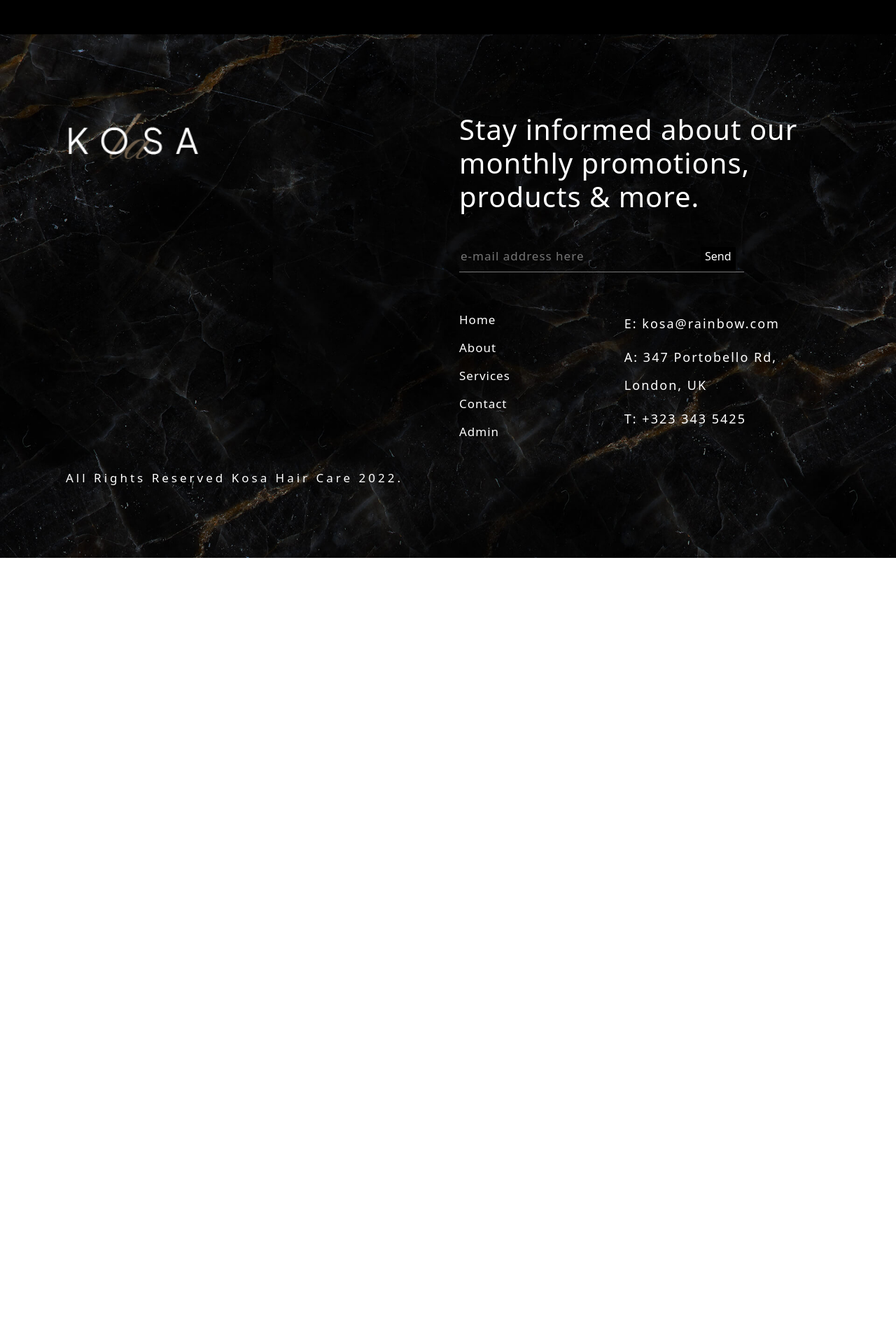
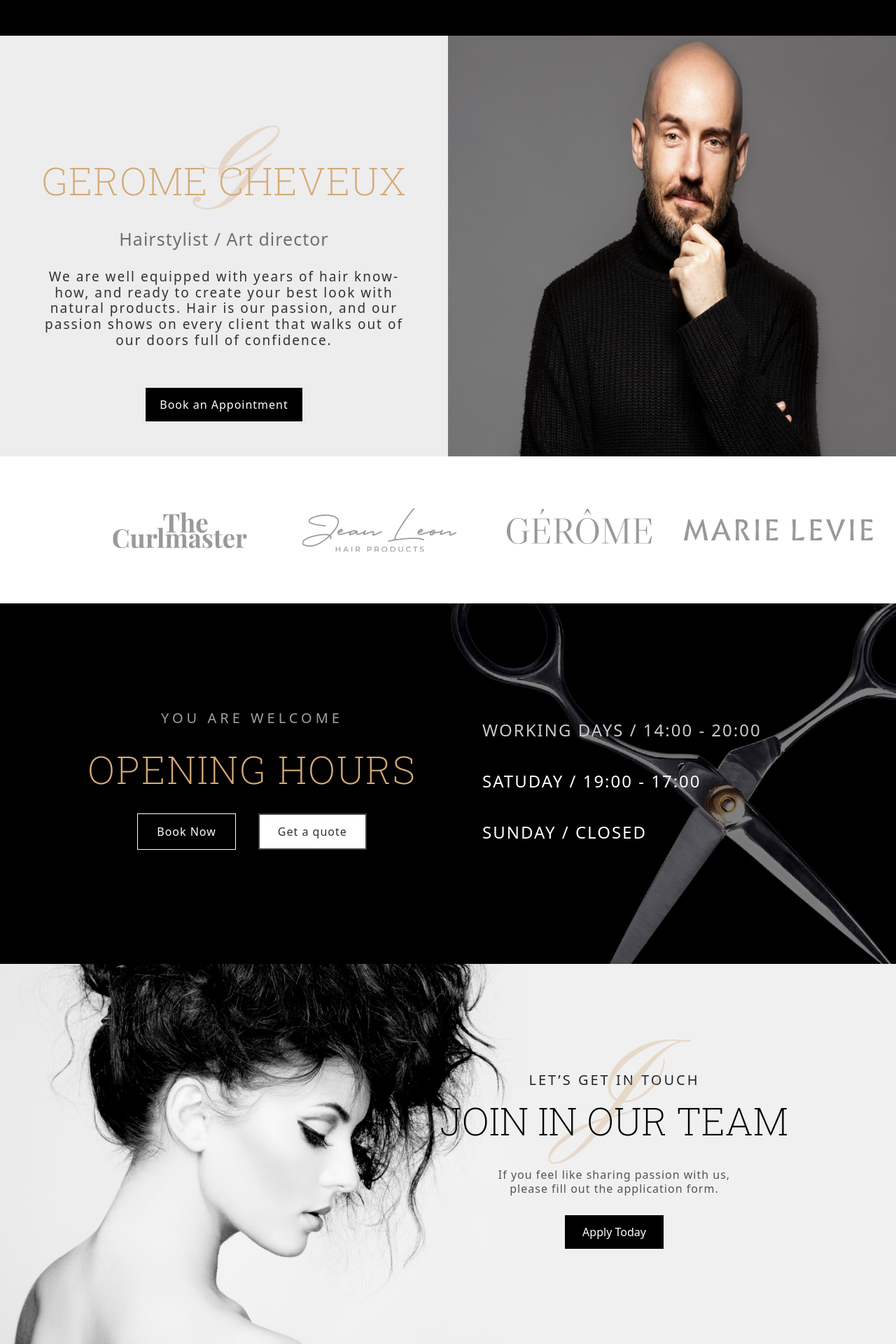
Before and after one commit to DipraDas/Kosa, a React (Create React App) app: page /about in a window 1280 px wide. Shown: the part 1120-3040 px from the top of the page at 70% size. Before the commit the page ends 1917 px from the top, so only its background shows below. Built offline with nearby package versions, Linux system fonts and the light colour scheme.

Commit message:
About 4 Sections Added

```diff
--- /dev/null
+++ b/src/components/Pages/About/About Hairstylist/AboutHairStylist.css
@@ -0,0 +1,65 @@
+.specialLetter{
+    font-family: 'Pinyon Script', cursive;
+    font-size: 170px;
+    color: #d4a8774e;
+    display: flex;
+    justify-content: center;
+    align-items: center;
+}
+
+.leftArtDirector{
+    display: flex;
+    flex-direction: column;
+    justify-content: center;
+    align-items: center;
+    background-color: rgba(226, 226, 226, 0.633);
+}
+
+.overwriteTitle{
+    position: relative;
+    width: 100%;
+    text-align: center;
+}
+
+.mainTitle{
+    position: absolute;
+    top: 0;
+    left: 0;
+    display: flex;
+    justify-content: center;
+    align-items: center;
+    width: 100%;
+    height: 100%;
+    font-family: 'Roboto Slab', serif;
+    font-size: 55px;
+    font-weight: 200;
+}
+.leftArtDirector h2{
+    margin-top: -60px;
+    letter-spacing: 1px;
+    font-size: 25px;
+    font-weight: 400;
+    color: rgb(111, 111, 111);
+}
+
+.leftArtDirector h3{
+    padding: 20px 40px;
+    font-size: 19px;
+    letter-spacing: 2px;
+    color: rgb(50, 50, 50);
+    font-weight: 300;
+    text-align: center;
+}
+
+.leftArtDirector a{
+    color: #fff;
+    background-color: black;
+    padding: 12px 20px;
+    text-decoration: none;
+    letter-spacing: 1px;
+    margin-bottom: 50px;
+    transition: .3s;
+}
+.leftArtDirector a:hover{
+    box-shadow: 0 0 5px 2px #777777;
+}
--- /dev/null
+++ b/src/components/Pages/About/About Hairstylist/AboutHairstylist.js
@@ -0,0 +1,27 @@
+import React from 'react';
+import { Link } from 'react-router-dom';
+import './AboutHairStylist.css';
+import image from '../../../../Images/AboutPage/abIg.jpg';
+
+const AboutHairstylist = () => {
+    return (
+        <div>
+            <div className="row m-0">
+                <div className="col-lg-6 col-md-12 leftArtDirector">
+                    <div className="overwriteTitle ">
+                        <div className="specialLetter">G</div>
+                        <div className="mainTitle">GEROME CHEVEUX</div>
+                    </div>
+                    <h2>Hairstylist / Art director</h2>
+                    <h3 className='pb-5'>We are well equipped with years of hair know-how, and ready to create your best look with natural products. Hair is our passion, and our passion shows on every client that walks out of our doors full of confidence.</h3>
+                    <Link>Book an Appointment</Link>
+                </div>
+                <div className="col-lg-6 col-md-12 p-0">
+                    <img className='w-100 h-100' src={image} alt="" />
+                </div>
+            </div>
+        </div>
+    );
+};
+
+export default AboutHairstylist;
--- a/src/components/Pages/About/AboutComponents/AboutComponents.js
+++ b/src/components/Pages/About/AboutComponents/AboutComponents.js
@@ -1,6 +1,10 @@
 import React from 'react';
+import ClientLogo from '../../Home/ClientLogo/ClientLogo';
+import AboutHairstylist from '../About Hairstylist/AboutHairstylist';
 import AboutBanner from '../AboutBanner/AboutBanner';
+import AboutJoinOurTeam from '../AboutJoinOurTeam/AboutJoinOurTeam';
 import AboutMarketing from '../AboutMarketing/AboutMarketing';
+import AboutOpeningHour from '../AboutOpeningHour/AboutOpeningHour';
 import './AboutComponents.css';
 
 const AboutComponents = () => {
@@ -8,6 +12,10 @@ const AboutComponents = () => {
         <div>
             <AboutBanner></AboutBanner>
             <AboutMarketing></AboutMarketing>
+            <AboutHairstylist></AboutHairstylist>
+            <ClientLogo></ClientLogo>
+            <AboutOpeningHour></AboutOpeningHour>
+            <AboutJoinOurTeam></AboutJoinOurTeam>
         </div>
     );
 };
--- /dev/null
+++ b/src/components/Pages/About/AboutJoinOurTeam/AboutJoinOurTeam.css
@@ -0,0 +1,69 @@
+.aboutJoinOurTeam {
+    background-image: url('../../../../Images/AboutPage/aboutTeamBackground.jpg');
+    height: 550px;
+    background-position: center;
+    background-size: cover;
+    background-repeat: no-repeat;
+    background-attachment: fixed;
+    display: flex;
+    align-items: center;
+    text-align: center;
+}
+
+.specialLetter {
+    font-family: 'Pinyon Script', cursive;
+    font-size: 170px;
+    color: #d4a8774e;
+    display: flex;
+    justify-content: center;
+    align-items: center;
+}
+
+.overwriteTitleABB {
+    position: relative;
+    width: 100%;
+    text-align: center;
+    margin-top: -130px;
+}
+
+.mainTitleABB {
+    margin-top: 40px;
+    position: absolute;
+    top: 0;
+    left: 0;
+    display: flex;
+    justify-content: center;
+    align-items: center;
+    width: 100%;
+    height: 100%;
+    font-family: 'Roboto Slab', serif;
+    font-size: 55px;
+    font-weight: 200;
+    color: black;
+}
+
+.lgit {
+    font-weight: 400;
+    letter-spacing: 3px;
+}
+
+.aboutJoinOurTeam h6 {
+    color: rgb(83, 83, 83);
+    letter-spacing: 1px;
+    line-height: 20px;
+    margin-top: -20px;
+    margin-bottom: 40px;
+}
+
+.aJOTbtn {
+    text-decoration: none;
+    color: #fff;
+    padding: 13px 25px;
+    background-color: black;
+}
+
+@media only screen and (max-width:995px) {
+    .lgit {
+       padding-bottom: 40px;
+    }
+}
--- /dev/null
+++ b/src/components/Pages/About/AboutJoinOurTeam/AboutJoinOurTeam.js
@@ -0,0 +1,26 @@
+import React from 'react';
+import { Link } from 'react-router-dom';
+import './AboutJoinOurTeam.css';
+
+const AboutJoinOurTeam = () => {
+    return (
+        <div className='aboutJoinOurTeam'>
+            <div className="container">
+                <div className="row">
+                    <div className="col-md-5 col-12"></div>
+                    <div className="col-md-7 col-12">
+                        <h5 className='lgit'>LET’S GET IN TOUCH</h5>
+                        <div className="overwriteTitleABB">
+                            <div className="specialLetter">J</div>
+                            <div className="mainTitleABB">JOIN IN OUR TEAM</div>
+                        </div>
+                        <h6>If you feel like sharing passion with us,<br/> please fill out the application form.</h6>
+                        <Link className='aJOTbtn'>Apply Today</Link>
+                    </div>
+                </div>
+            </div>
+        </div>
+    );
+};
+
+export default AboutJoinOurTeam;
--- a/src/components/Pages/About/AboutMarketing/AboutMarketing.css
+++ b/src/components/Pages/About/AboutMarketing/AboutMarketing.css
@@ -3,8 +3,11 @@
 }
 
 .aboutMarketing .card{
-    background-color: black;
+    background-color: rgb(0, 0, 0);
     padding: 30px 0;
+    border: 1px solid rgb(36, 36, 36);
+    box-shadow: 0 0 15px 1px rgb(44, 44, 44) inset;
+    border-radius: 8px;
 }
 
 .aboutRow{
@@ -12,7 +15,7 @@
 }
 
 .aboutCImg{
-    width: 90px;
+    width: 80px;
 }
 
 .cardSection{
--- /dev/null
+++ b/src/components/Pages/About/AboutOpeningHour/AboutOpeningHour.css
@@ -0,0 +1,92 @@
+.aboutOpeningHours{
+    background-image: url('../../../../Images/AboutPage/aboutOpeningHourBackground.jpg');
+    background-size: cover;
+    background-position: center;
+}
+
+.openingHoursMainContent {
+    padding: 100px 10px;
+}
+
+.openingHoursContent h2 {
+    font-size: 20px;
+    letter-spacing: 5px;
+    color: rgb(160, 160, 160);
+}
+
+.openingHoursContent h1 {
+    text-align: center;
+    font-family: 'Roboto Slab', serif;
+    font-weight: 200;
+    color: #D4A977;
+    font-size: 55px;
+    letter-spacing: 2px;
+    margin: 20px 0px;
+}
+
+.btn1ohA {
+    padding: 13px 27px;
+    box-sizing: border-box;
+    background-color: black;
+    color: #fff;
+    letter-spacing: 1px;
+    font-weight: 500;
+    transition: .4s;
+    margin: 10px 0;
+    border: 1px solid #fff;
+}
+
+.btn1ohA:hover {
+    box-shadow: 0 0 5px 2px #777777;
+}
+
+.btn2oh {
+    padding: 12px 26px;
+    box-sizing: border-box;
+    background-color: #fff;
+    border: 2px solid rgb(63, 63, 63);
+    color: rgb(49, 49, 49);
+    letter-spacing: 1px;
+    font-weight: 500;
+    transition: .4s;
+    margin: 10px 0;
+}
+
+.btn2oh:hover {
+    border: 3px solid rgb(63, 63, 63);
+    box-shadow: 0 0 7px 1px inset #D4A977;
+    border: 2px solid #D4A977;
+}
+
+.openingHoursTime {
+    border-left: 1px solid black;
+}
+
+.openingHoursTime h4 {
+    line-height: 65px;
+    color: rgb(255, 255, 255);
+    font-weight: 400;
+    letter-spacing: 2px;
+}
+
+.openingHoursTime h4:nth-child(1) {
+    font-weight: 400;
+    color: rgb(202, 202, 202);
+    letter-spacing: 2px;
+}
+
+@media only screen and (max-width:990px) {
+    .openingHoursTime {
+        border: none;
+        text-align: center;
+    }
+
+    .aboutUsBtns{
+        margin: 0 auto;
+        text-align: center;
+    }
+
+    .openingHoursTime{
+        padding-left: 0px!important;
+    }
+}
--- /dev/null
+++ b/src/components/Pages/About/AboutOpeningHour/AboutOpeningHour.js
@@ -0,0 +1,28 @@
+import React from 'react';
+import './AboutOpeningHour.css';
+
+const AboutOpeningHour = () => {
+    return (
+        <div className='aboutOpeningHours'>
+            <div className="container">
+                <div className="row openingHoursMainContent">
+                    <div className="openingHoursContent col-md-12 col-lg-6 d-flex justify-content-center flex-column align-items-center">
+                        <h2>YOU ARE WELCOME</h2>
+                        <h1>OPENING HOURS</h1>
+                        <div className="aboutUsBtns">
+                            <button className='btn1ohA mx-3'>Book Now</button>
+                            <button className='btn2oh mx-3'>Get a quote</button>
+                        </div>
+                    </div>
+                    <div className="openingHoursTime ps-5 py-5 col-md-12 col-lg-6 d-flex justify-content-center flex-column ">
+                        <h4>WORKING DAYS / 14:00 - 20:00</h4>
+                        <h4>SATUDAY / 19:00 - 17:00</h4>
+                        <h4>SUNDAY / CLOSED</h4>
+                    </div>
+                </div>
+            </div>
+        </div>
+    );
+};
+
+export default AboutOpeningHour;
```
Also changed, not shown: src/Images/AboutPage/abIg.jpg (added).
